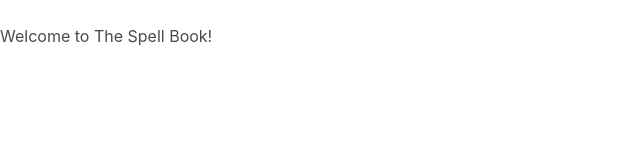
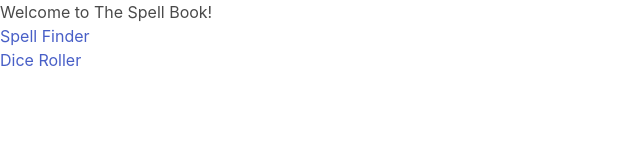
Before and after one commit to erockenmeyer/project-1-the-spell-book, a plain HTML site: page index.html in a window 1280 px wide. Shown: the whole page, without its empty margins (0-640 px from the left). Drawn offline with nearby package versions, Linux system fonts and the light colour scheme.

Commit message:
header/nav initial set up

```diff
--- a/index.html
+++ b/index.html
@@ -1,5 +1,6 @@
 <!DOCTYPE html>
 <html lang="en">
+
 <head>
     <meta charset="UTF-8">
     <meta http-equiv="X-UA-Compatible" content="IE=edge">
@@ -8,11 +9,26 @@
     <link rel="stylesheet" href="./assets/styles/styles.css">
     <link rel="stylesheet" href="https://cdn.jsdelivr.net/npm/bulma@0.9.3/css/bulma.min.css">
 </head>
+
 <body>
     <header>
-        <img scr=""/>
+        <!-- <figure class="image is-16by9">
+        <img src="assets/images/spell_book_2__png_overlay__by_lewis4721_denr8s6-fullview.png" />
+        </figure> -->
         <h1>Welcome to The Spell Book!</h1>
+        <nav>
+            <ul>
+                <!-- list element items -->
+                <li>
+                    <a href="#spell-finder">Spell Finder</a>
+                </li>
+                <li>
+                    <a href="#dice-roller">Dice Roller</a>
+                </li>
+            </ul>
+        </nav>
     </header>
     <script src="./assets/js/script.js"></script>
 </body>
+
 </html>
```
Also changed, not shown: assets/spell_book_2__png_overlay__by_lewis4721_denr8s6-fullview.png (renamed from assets/images/spell_book_2__png_overlay__by_lewis4721_denr8s6-fullview.png).
